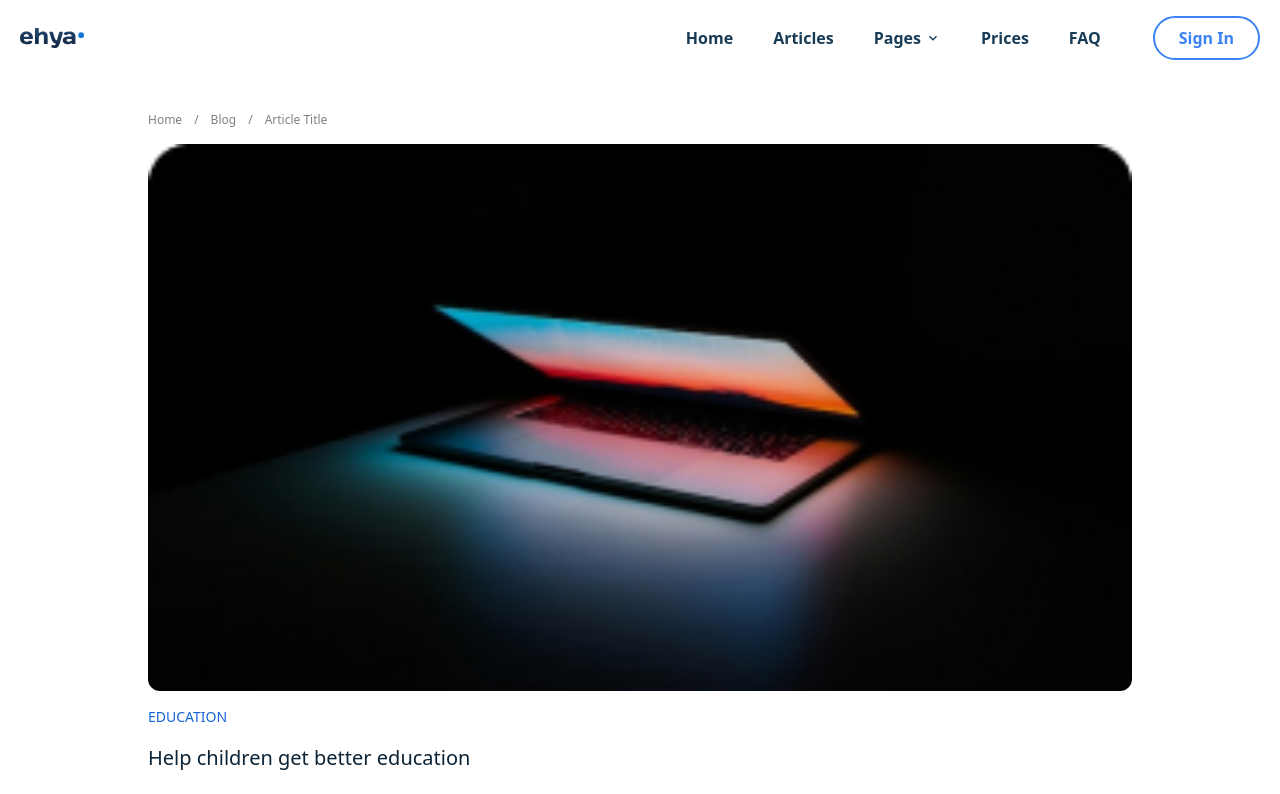
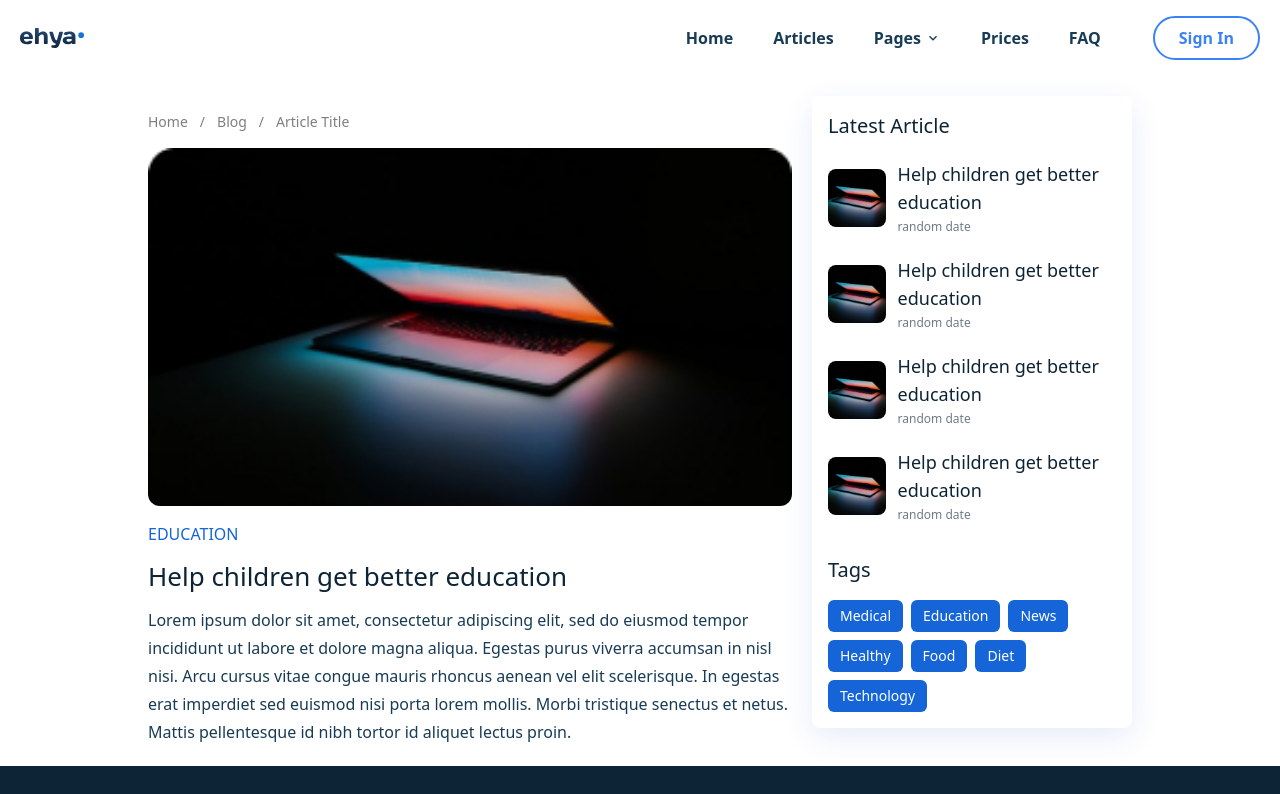
Before and after one commit to iamyogess/blog_mern, a React (Vite) app in the folder frontend/: page /blog/1 in a window 1280 px wide. Shown: the top 794 px of the page. Built offline with nearby package versions, Linux system fonts and the light colour scheme; the HTML template or start-up script is replaced by a standard one.

Commit message:
single page

```diff
--- a/frontend/src/components/BreadCrumbs.jsx
+++ b/frontend/src/components/BreadCrumbs.jsx
@@ -5,7 +5,7 @@
   return (
     <div className="flex items-center py-4 overflow-x-auto whitespace-nowrap">
       {data.map((item, index) => (
-        <div key={index} className="text-black opacity-50 text-xs">
+        <div key={index} className="text-black opacity-50 text-xs font-roboto md:text-sm">
           <Link to={item.link}>{item.name}</Link>
           {index !== data.length - 1 && <span className="px-3">/</span>}
         </div>
--- a/frontend/src/pages/articleDetail/ArticleDetailPage.jsx
+++ b/frontend/src/pages/articleDetail/ArticleDetailPage.jsx
@@ -50,7 +50,7 @@
 const ArticleDetailPage = () => {
   return (
     <MainLayout>
-      <section className="container mx-auto max-w-5xl flex flex-col px-5 py-5">
+      <section className="container mx-auto max-w-5xl flex flex-col px-5 py-5 lg:flex-row lg:gap-x-5 lg:items-start">
         <article className="flex-1">
           <BreadCrumbs data={breadCrumbsData} />
           <img
@@ -60,11 +60,11 @@
           />
           <Link
             to="/blog?category=selectedCategory"
-            className="text-primary text-sm font-roboto inline-block mt-4"
+            className="text-primary text-sm font-roboto inline-block mt-4 md:text-base"
           >
             EDUCATION
           </Link>
-          <h1 className="text-xl font-medium font-roboto mt-4 text-dark-hard">
+          <h1 className="text-xl font-medium font-roboto mt-4 text-dark-hard md:text-[26px]">
             Help children get better education
           </h1>
           {/* content  */}
@@ -80,7 +80,7 @@
             </p>
           </div>
         </article>
-        <SuggestedPosts header="Latest Article" posts={postData} tags={tags} className="mt-8"/>
+        <SuggestedPosts header="Latest Article" posts={postData} tags={tags} className="mt-8 lg:mt-0 lg:max-w-xs"/>
       </section>
     </MainLayout>
   );
--- a/frontend/src/pages/articleDetail/container/SuggestedPosts.jsx
+++ b/frontend/src/pages/articleDetail/container/SuggestedPosts.jsx
@@ -6,16 +6,16 @@
     <div
       className={`w-full shadow-[rgba(7,_65,_210,_0.1)_0px_9px_30px] rounded-lg p-4 ${className}`}
     >
-      <h2 className="font-roboto font-medium text-dark-hard">{header}</h2>
-      <div className="grid gap-y-5 mt-5">
+      <h2 className="font-roboto font-medium text-dark-hard md:text-xl">{header}</h2>
+      <div className="grid gap-y-5 mt-5 md:grid-cols-2 gap-x-5 lg:grid-cols-1">
         {posts.map((item) => (
           <div
             key={item._id}
             className="flex space-x-3 flex-nowrap items-center"
           >
             <img src={item.image} alt="Image" className="aspect-square object-cover rounded-lg w-1/5"/>
-            <div>
-                <h3 className="text-sm font-roboto text-dark-hard font-medium">{item.title}</h3>
+            <div className="text-sm font-roboto text-dark-hard font-medium">
+                <h3 className="text-sm font-roboto text-dark-hard font-medium md:text-base lg:text-lg">{item.title}</h3>
                 {/* <span>{new Date(item.createdAt).toLocaleDateString("en-US", {
                     day:"numeric",
                     month:"short",
@@ -23,15 +23,14 @@
                 })}</span> */}
                 <span className="text-xs opacity-60">{item.createdAt}</span>
             </div>
-
           </div>
         ))}
       </div>
-
-      <h2 className="font-roboto font-medium text-dark-hard mt-8">Tags</h2>
+      {/* tags  */}
+      <h2 className="font-roboto font-medium text-dark-hard mt-8 md:text-xl">Tags</h2>
       <div className="flex flex-wrap gap-x-2 gap-y-2 mt-4">
         {tags.map((item)=>(
-            <Link to="/" className="inline-block rounded-md px-3 py-1.5 bg-primary font-roboto text-xs text-white">{item}</Link>
+            <Link to="/" className="inline-block rounded-md px-3 py-1.5 bg-primary font-roboto text-xs text-white md:text-sm">{item}</Link>
         ))}
       </div>
     </div>
```
